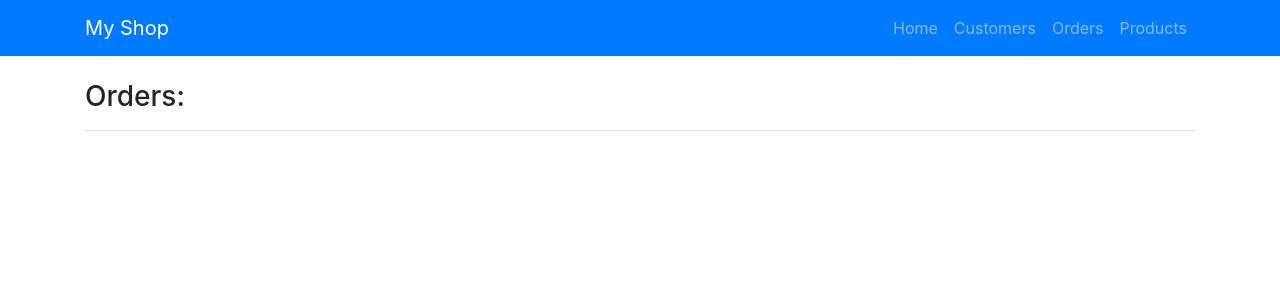
After one commit to DonatasNoreika/prekes_flask, a Flask app: page /orders in a window 1280 px wide. The commit adds this page. Shown: the top 300 px of the page. Run offline with Flask 2, Linux system fonts and the light colour scheme; data that the repository does not hold is empty; some libraries are stand-ins or nearby versions.

Commit message:
Added customers.html, orders.html, products.html

```diff
--- a/shop/routes.py
+++ b/shop/routes.py
@@ -1,6 +1,25 @@
 from shop import app
 from flask import render_template
+from .models import (Customer,
+                     MyOrder,
+                     Product)
+
 
 @app.route('/')
 def index():
     return render_template('index.html')
+
+
+@app.route('/customers')
+def customers():
+    return render_template('customers.html', customers=Customer.query.all())
+
+
+@app.route('/orders')
+def orders():
+    return render_template('orders.html', orders=MyOrder.query.all())
+
+
+@app.route('/products')
+def products():
+    return render_template('products.html', products=Product.query.all())
--- a/shop/templates/base.html
+++ b/shop/templates/base.html
@@ -28,7 +28,16 @@
       <div class="collapse navbar-collapse" id="navbarResponsive">
         <ul class="navbar-nav ml-auto">
           <li class="nav-item">
-            <a class="nav-link" href="">Home</a>
+            <a class="nav-link" href="/">Home</a>
+          </li>
+          <li class="nav-item">
+            <a class="nav-link" href="/customers">Customers</a>
+          </li>
+          <li class="nav-item">
+            <a class="nav-link" href="/orders">Orders</a>
+          </li>
+          <li class="nav-item">
+            <a class="nav-link" href="/products">Products</a>
           </li>
         </ul>
       </div>
--- /dev/null
+++ b/shop/templates/orders.html
@@ -0,0 +1,14 @@
+{% extends "base.html" %}
+
+{% block title %}Orders{% endblock %}
+
+{% block content %}
+<h3>Orders:</h3>
+<hr/>
+{% for order in orders %}
+<p><strong>Date:</strong> {{order.date}}</p>
+<p><strong>Customer:</strong> {{order.customer.name}} {{order.customer.lastname}}</p>
+<p><strong>Status:</strong> {{order.status.name}}</p>
+<hr/>
+{% endfor %}
+{% endblock %}
```
Also changed, not shown: shop/templates/customers.html (added, +14 -0 lines), shop/templates/products.html (added, +13 -0 lines).
